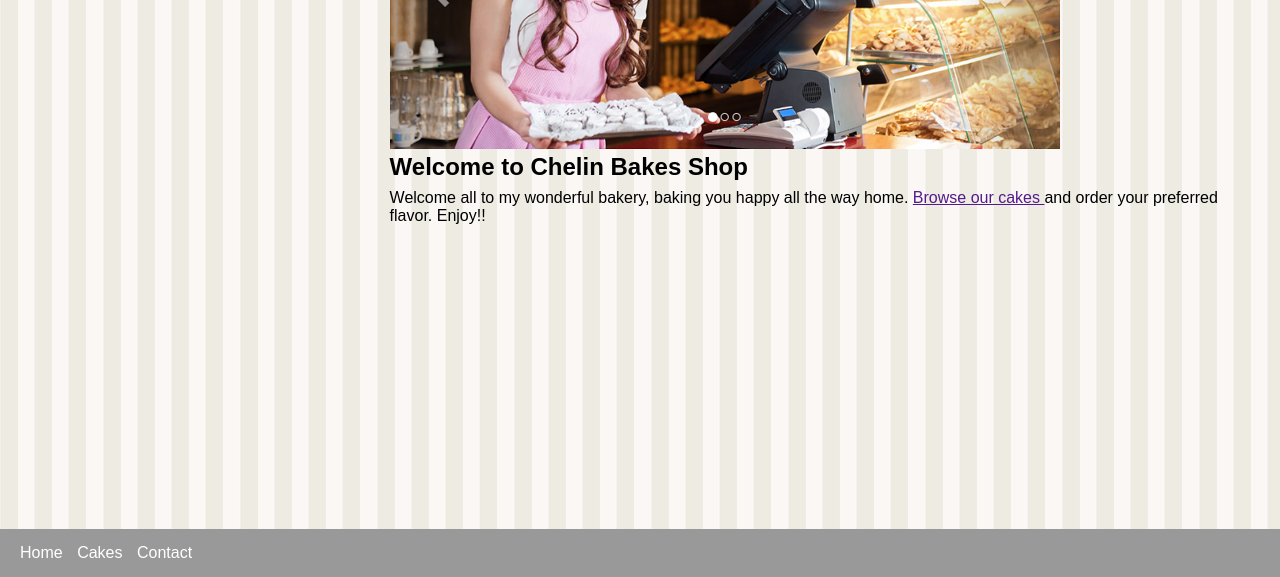
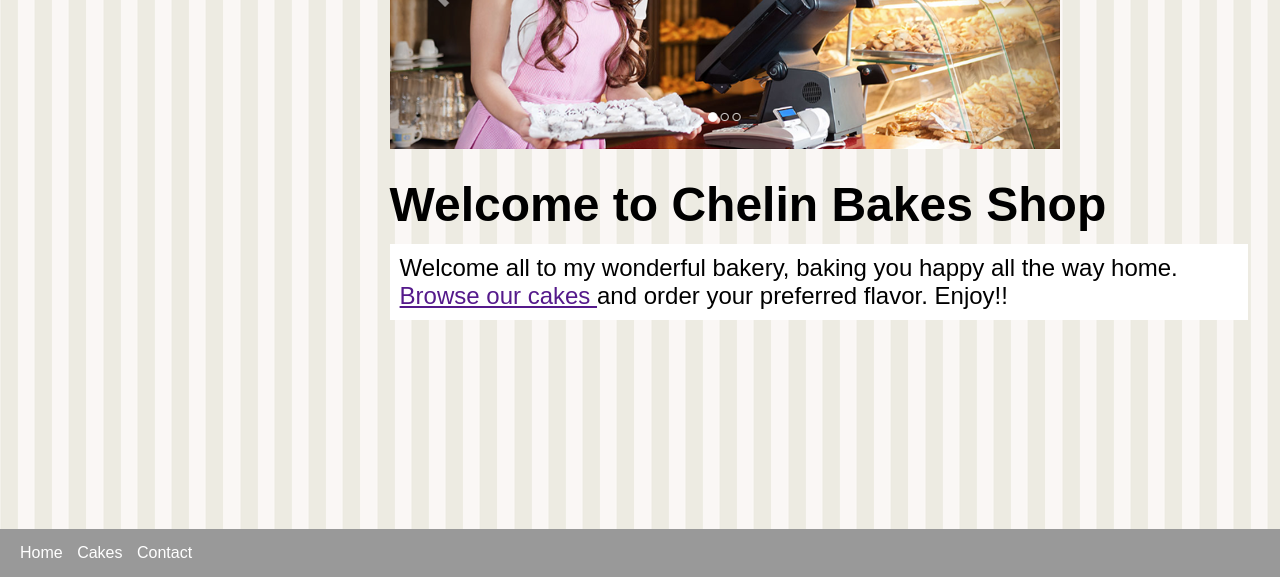
Before and after one commit to msabeni/chelin-bakes, a plain HTML site: page index.html in a window 1280 px wide. Shown: the part 247-824 px from the top of the page. Drawn offline with Linux system fonts and the light colour scheme.

Commit message:
styling the home page

```diff
--- a/index.html
+++ b/index.html
@@ -6,6 +6,20 @@
     <meta name="viewport" content="width=device-width, initial-scale=1.0" />
     <link rel="stylesheet" href="site.css" type="text/css" />
     <title>Chelin Bakes Cake Shop</title>
+    <style>
+      h1 {
+        font-size: 3em;
+        margin-top: 0.5em;
+      }
+      .banner {
+        max-width: 100%;
+      }
+      .sub-title {
+        background-color: #fff;
+        font-size: 1.5em;
+        padding: 10px;
+      }
+    </style>
   </head>
   <body>
     <header>
```
